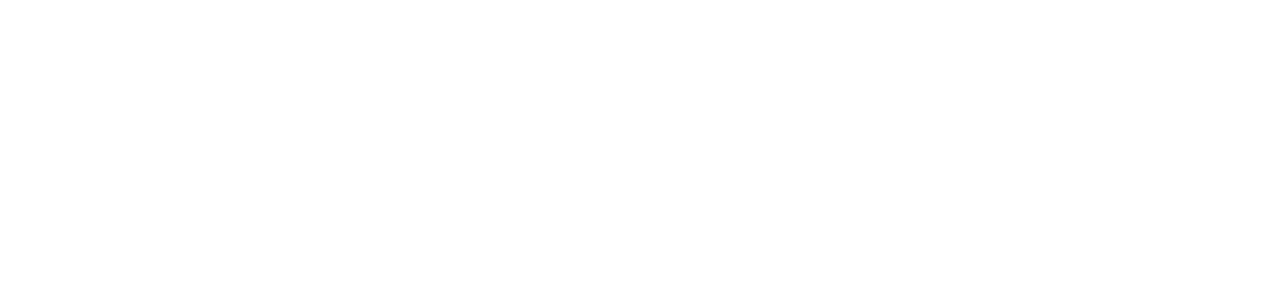
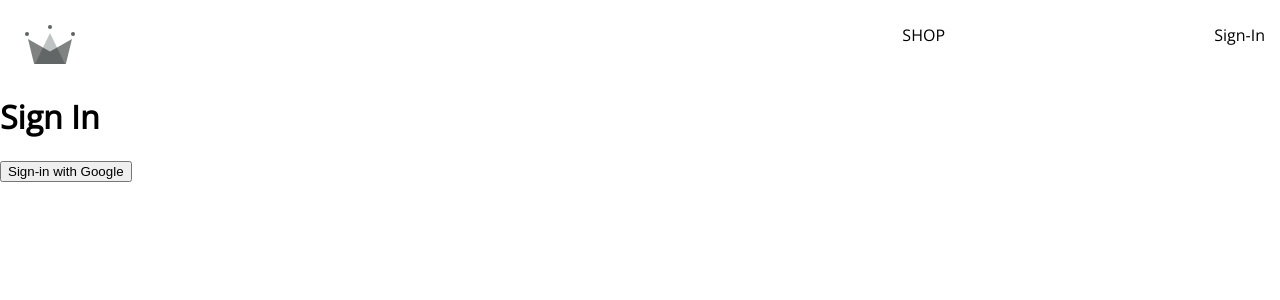
Before and after one commit to jose-lages/sho, a React (Create React App) app: page /sign-in in a window 1280 px wide. Before the commit this address had no page. Shown: the top 300 px of the page. Built offline with nearby package versions, Linux system fonts and the light colour scheme.

Commit message:
set up firebase db, set up sign in with google email

```diff
--- a/package.json
+++ b/package.json
@@ -6,6 +6,7 @@
     "@testing-library/jest-dom": "^5.16.5",
     "@testing-library/react": "^13.4.0",
     "@testing-library/user-event": "^13.5.0",
+    "firebase": "^9.17.2",
     "react": "^18.2.0",
     "react-dom": "^18.2.0",
     "react-router-dom": "^6.8.2",
--- a/src/App.js
+++ b/src/App.js
@@ -1,6 +1,7 @@
+import { Routes, Route } from 'react-router-dom';
 import Home from './routes/home/home.component';
 import Navigation from './routes/navigation/navigation.components';
-import { Routes, Route } from 'react-router-dom';
+import SignIn from './routes/sign-in/sign-in.component';
 
 const Shop = () => {
   return <h1>I am the shop page!</h1>;
@@ -12,6 +13,7 @@
       <Route path="/" element={<Navigation />}>
         <Route index element={<Home />} />
         <Route path="shop" element={<Shop />} />
+        <Route path="sign-in" element={<SignIn />} />
       </Route>
     </Routes>
   );
--- a/src/routes/navigation/navigation.components.jsx
+++ b/src/routes/navigation/navigation.components.jsx
@@ -15,6 +15,12 @@
           <Link className="nav-link" to="/shop">
             SHOP
           </Link>
+
+          <div className="nav-links-container">
+            <Link className="nav-link" to="/sign-in">
+              Sign-In
+            </Link>
+          </div>
         </div>
       </div>
       <Outlet />
--- /dev/null
+++ b/src/routes/sign-in/sign-in.component.jsx
@@ -0,0 +1,19 @@
+import React from 'react';
+
+import { signInWithGooglePopup } from '../../utils/firebase/firebase.utils';
+
+const SignIn = () => {
+  const logGoogleUser = async () => {
+    const response = await signInWithGooglePopup();
+    console.log(response);
+  };
+
+  return (
+    <div>
+      <h1>Sign In</h1>
+      <button onClick={logGoogleUser}>Sign-in with Google</button>
+    </div>
+  );
+};
+
+export default SignIn;
--- /dev/null
+++ b/src/utils/firebase/firebase.utils.js
@@ -0,0 +1,27 @@
+import { initializeApp } from 'firebase/app';
+import {
+  getAuth,
+  signInWithRedirect,
+  signInWithPopup,
+  GoogleAuthProvider,
+} from 'firebase/auth';
+
+const firebaseConfig = {
+  apiKey: 'AIzaSyCRx98mK5FKswl-6Iz5JfiLT4olAyg_Tw0',
+  authDomain: 'shop-db-30cd0.firebaseapp.com',
+  projectId: 'shop-db-30cd0',
+  storageBucket: 'shop-db-30cd0.appspot.com',
+  messagingSenderId: '51423395866',
+  appId: '1:51423395866:web:d1f8adf838ec679c4691a3',
+};
+
+// Initialize Firebase
+const firebaseApp = initializeApp(firebaseConfig);
+
+const provider = new GoogleAuthProvider();
+provider.setCustomParameters({
+  prompt: 'select account',
+});
+
+export const auth = getAuth();
+export const signInWithGooglePopup = () => signInWithPopup(auth, provider);
```
Also changed, not shown: 1 other file (tests, documents, lock files or other folders).
